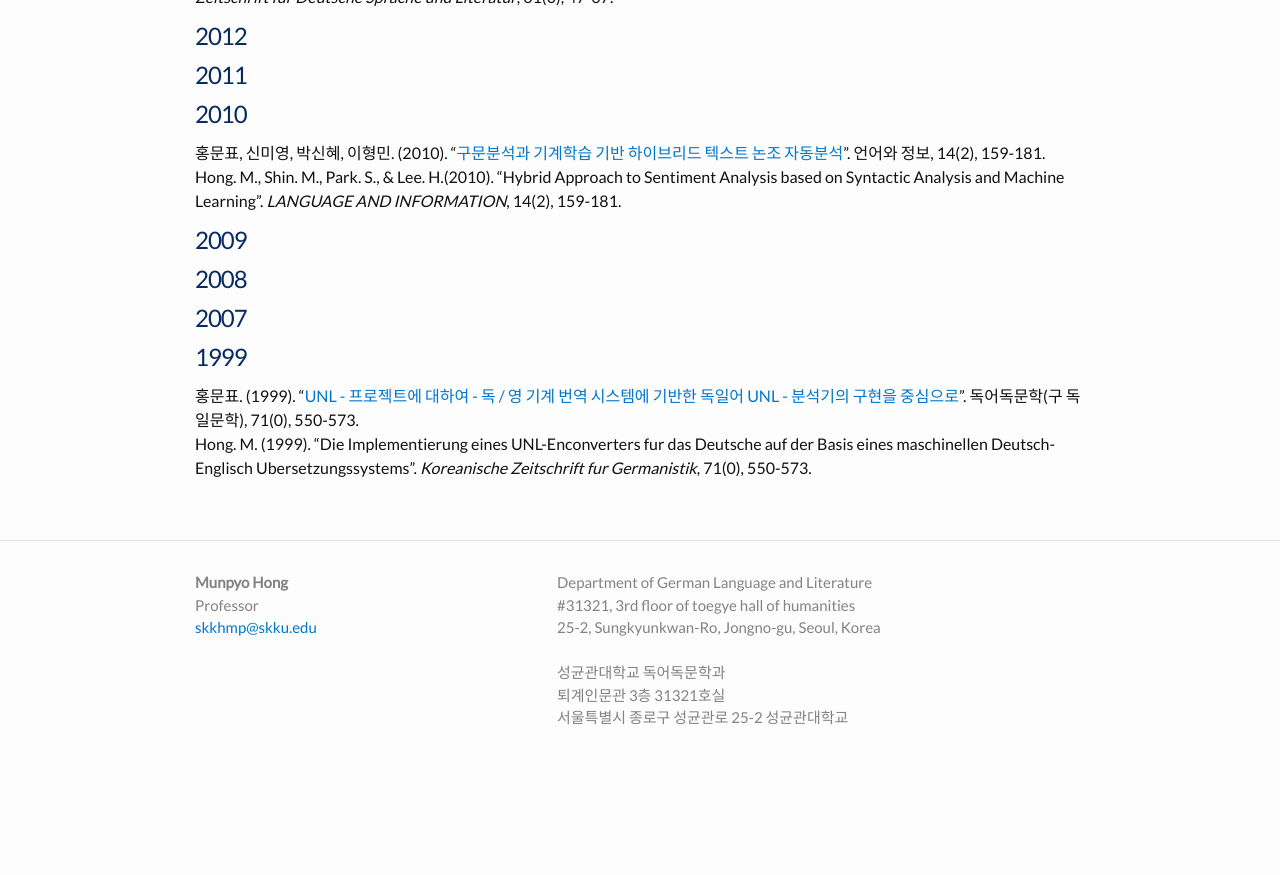
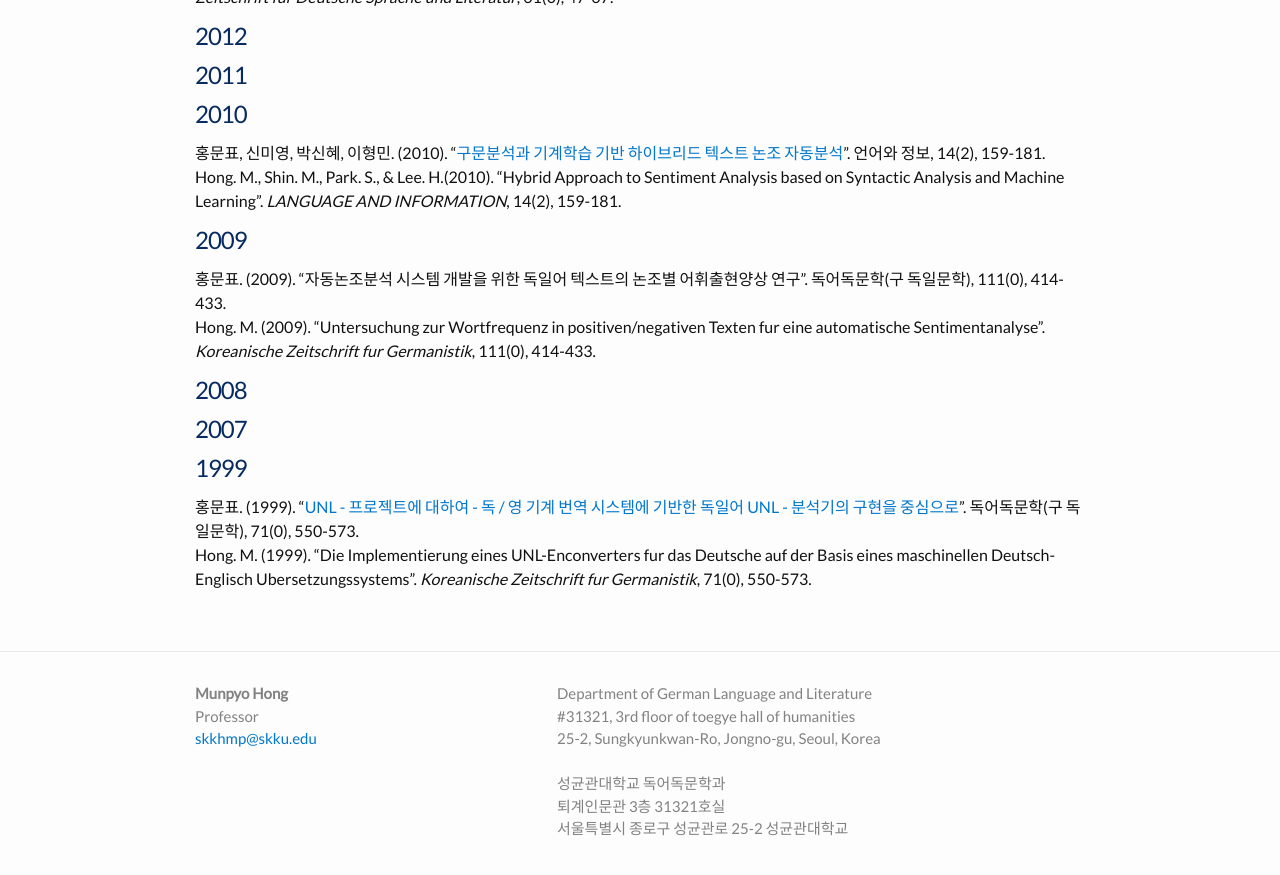
Before and after one commit to skkhmp/skkhmp.github.io, a Jekyll site: the page built from publications.md, in a window 1280 px wide and 900 px high, scrolled down 1460 px. Shown: the top 875 px of the window. Built offline with Jekyll 4.4.1, drawn with Linux system fonts in a browser that asks for light colours; some web fonts are replaced; before the commit the page ends 2249 px from its top, so only the background shows below that.

Commit message:
Update publications.md

```diff
--- a/publications.md
+++ b/publications.md
@@ -51,7 +51,11 @@ Hong. M. (2013). "Automatische Klassifizierung der Subjektivitat der Satzbedeutu
 # 2010
 홍문표, 신미영, 박신혜, 이형민. (2010). "[구문분석과 기계학습 기반 하이브리드 텍스트 논조 자동분석](/papers/구문분석과 기계학습 기반 하이브리드 텍스트 논조 자동분석.pdf)". 언어와 정보, 14(2), 159-181.<br/>
 Hong. M., Shin. M., Park. S., & Lee. H.(2010). "Hybrid Approach to Sentiment Analysis based on Syntactic Analysis and Machine Learning". *LANGUAGE AND INFORMATION*, 14(2), 159-181.
+
 # 2009
+홍문표. (2009). "자동논조분석 시스템 개발을 위한 독일어 텍스트의 논조별 어휘출현양상 연구". 독어독문학(구 독일문학), 111(0), 414-433.<br/>
+Hong. M. (2009). "Untersuchung zur Wortfrequenz in positiven/negativen Texten fur eine automatische Sentimentanalyse". *Koreanische Zeitschrift fur Germanistik*, 111(0), 414-433.
+
 # 2008
 # 2007
 
```
